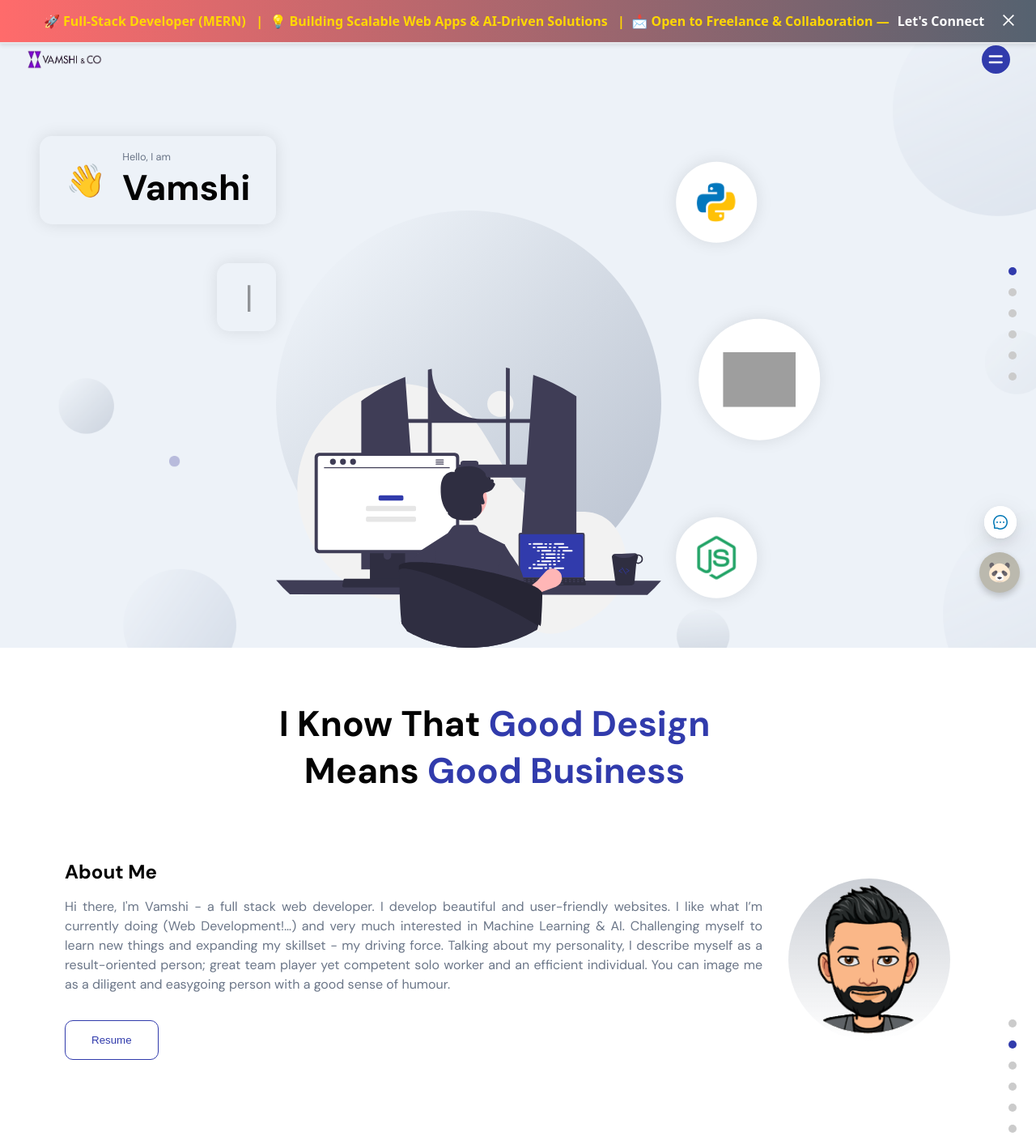
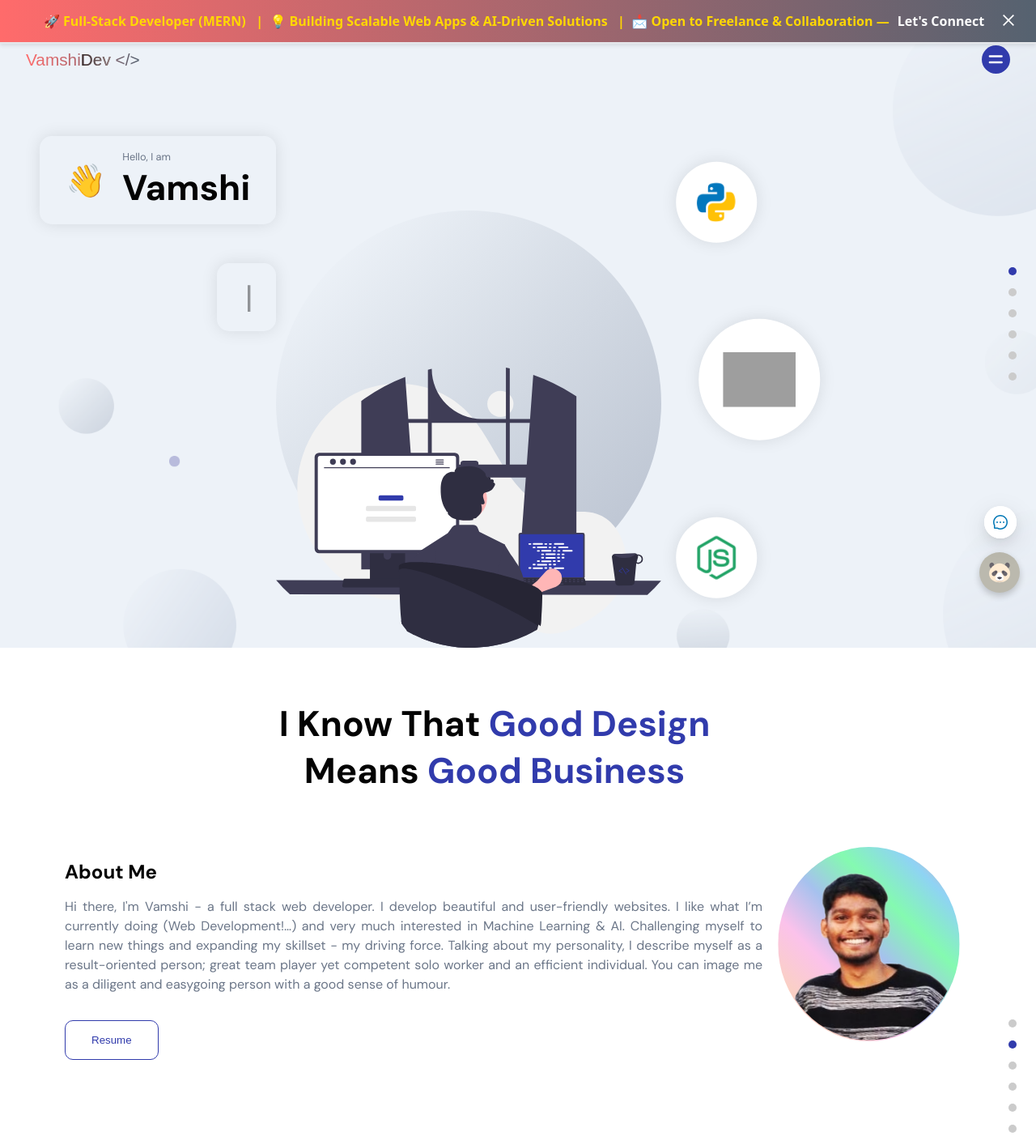
Before and after one commit to Vamshi0046/portfolio, a React (Create React App) app: page / in a window 1280 px wide. Shown: the top 1403 px of the page at 81% size. Built offline with nearby package versions, Linux system fonts and the light colour scheme; grey boxes are pictures that could not be loaded.

Commit message:
enhancements logo and profile pic updated

```diff
--- a/src/components/Navbar/Navbar.jsx
+++ b/src/components/Navbar/Navbar.jsx
@@ -60,8 +60,11 @@ const Navbar = () => {
       <div>
         <nav className={`app__navbar ${classFloat}`}>
           <div className="app__navbar-logo"  >
-            <img src={images.vamshilogo} alt="logo"  loading="lazy"  />
-            {/* <p className="logoname">VamshiDev</p> */}
+            {/* <img src={images.vamshilogo} alt="logo"  loading="lazy"  /> */}
+            <p className="logoname">
+              {/* VamshiDev <span className="symbol">&lt;/&gt;</span> */}
+              Vamshi<span className="highlight">Dev</span> <span className="symbol">&lt;/&gt;</span>
+            </p>
           </div>
           {/* <ul className="app__navbar-links">
           {["home", "about", "work", "skills", "contact"].map(
--- a/src/components/Navbar/Navbar.scss
+++ b/src/components/Navbar/Navbar.scss
@@ -286,3 +286,58 @@ margin-top: var(--navbar-margin-top);
     display: none;
   }
 }
+
+// .logoname {
+//   font-size: 1.3rem;
+//   font-weight: 500;
+//   font-family: 'Poppins', sans-serif;
+// }
+
+// .symbol {
+//   color: #ff7f50; /* Orange color */
+//   font-size: 1.3rem;
+// }
+
+// /* Adjust font size for mobile screens */
+// @media screen and (max-width: 768px) {
+//   .logoname {
+//     font-size: 1.1rem;
+//   }
+
+//   .symbol {
+//     font-size: 1.1rem;
+//   }
+// }
+
+.logoname {
+  font-size: 1.3rem;
+  font-weight: 500;
+  font-family: 'Poppins', sans-serif;
+  background: linear-gradient(90deg, #ff6b6b, #556270);;
+  -webkit-background-clip: text;
+  -webkit-text-fill-color: transparent;
+}
+
+.highlight {
+  background: linear-gradient(90deg, rgb(48, 43, 43), rgb(147, 128, 128));
+  -webkit-background-clip: text;
+  -webkit-text-fill-color: transparent;
+}
+
+.symbol {
+  color: #e5470e; /* Orange color */
+  font-size: 1.3rem;
+
+}
+
+
+/* Mobile adjustments */
+@media screen and (max-width: 768px) {
+  .logoname {
+    font-size: 1.1rem;
+  }
+
+  .symbol {
+    font-size: 1.1rem;
+  }
+}
--- a/src/constants/images.js
+++ b/src/constants/images.js
@@ -54,6 +54,8 @@ import parkingimg2 from '../assets/parking2.png'
 
 
 import commingsoon from '../assets/commingsoon.jpg'
+import profilepic from '../assets/profilepic.jpg'
+import profilepicbg from '../assets/profilepic-bg.png'
 
 
 
@@ -108,6 +110,8 @@ const images = {
   monggodb,
   kims_logo,
   commingsoon,
+  profilepic,
+  profilepicbg,
 };
 
 export default images;
--- a/src/containers/About/About.jsx
+++ b/src/containers/About/About.jsx
@@ -8,7 +8,7 @@ import "./About.scss";
 
 const About = () => {
   const aboutMe = {
-    profileImg: images.bitmoji,
+    profileImg: images.profilepicbg,
     description: "Hi there, I'm Vamshi - a full stack web developer. I develop beautiful and user-friendly websites. I like what I’m currently doing (Web Development!…) and very much interested in Machine Learning & AI. Challenging myself to learn new things and expanding my skillset - my driving force. Talking about my personality, I describe myself as a result-oriented person; great team player yet competent solo worker and an efficient individual. You can image me as a diligent and easygoing person with a good sense of humour.",
     resumeUrl: images.resume,
   };
@@ -63,6 +63,7 @@ const About = () => {
               }
               alt="Profile"
               loading="lazy"
+              className="profilepicstyle"
             />
           </div>
         </div>
--- a/src/containers/About/About.scss
+++ b/src/containers/About/About.scss
@@ -24,20 +24,36 @@
   // padding: 0 0 1.2rem 0;
   div {
     // align-items: flex-start;
-    background: linear-gradient(rgba($color: #6b7688, $alpha: 0.35), #fff);
+    // background: linear-gradient(rgba($color: #6b7688, $alpha: 0.35), #fff);
     width: 200px;
     height: 200px;
-    border-radius: 50%;
+    // border-radius: 50%;
     position: relative;
     // border: 1px solid black;
     img {
       position: absolute;
+      background: linear-gradient(
+        45deg,
+        #ff9a9e, /* Pink */
+        #fad0c4, /* Light Pink */
+        #fbc2eb, /* Light Purple */
+        #a6c1ee, /* Light Blue */
+        #84fab0, /* Light Green */
+        #8fd3f4, /* Light Cyan */
+        #ff9a9e /* Pink */
+      );
       bottom: 1.2rem;
       max-width: 100%;
       max-height: 100%;
       box-sizing: border-box;
       object-fit: cover;
       transform: scale(1.2);
+      transition: transform 0.3s ease-in-out, box-shadow 0.3s ease-in-out;
+    }
+    &:hover img {
+      transform: scale(1.3);
+      box-shadow: 0 10px 20px rgba(0, 0, 0, 0.2);
+      border-radius: 50%;
     }
   }
 
@@ -116,3 +132,8 @@
     }
   }
 }
+
+.profilepicstyle {
+  border-radius: 50%;
+  padding : 1px;
+}
```
Also changed, not shown: src/assets/profilepic-bg.png (added), src/assets/profilepic.jpg (added).
